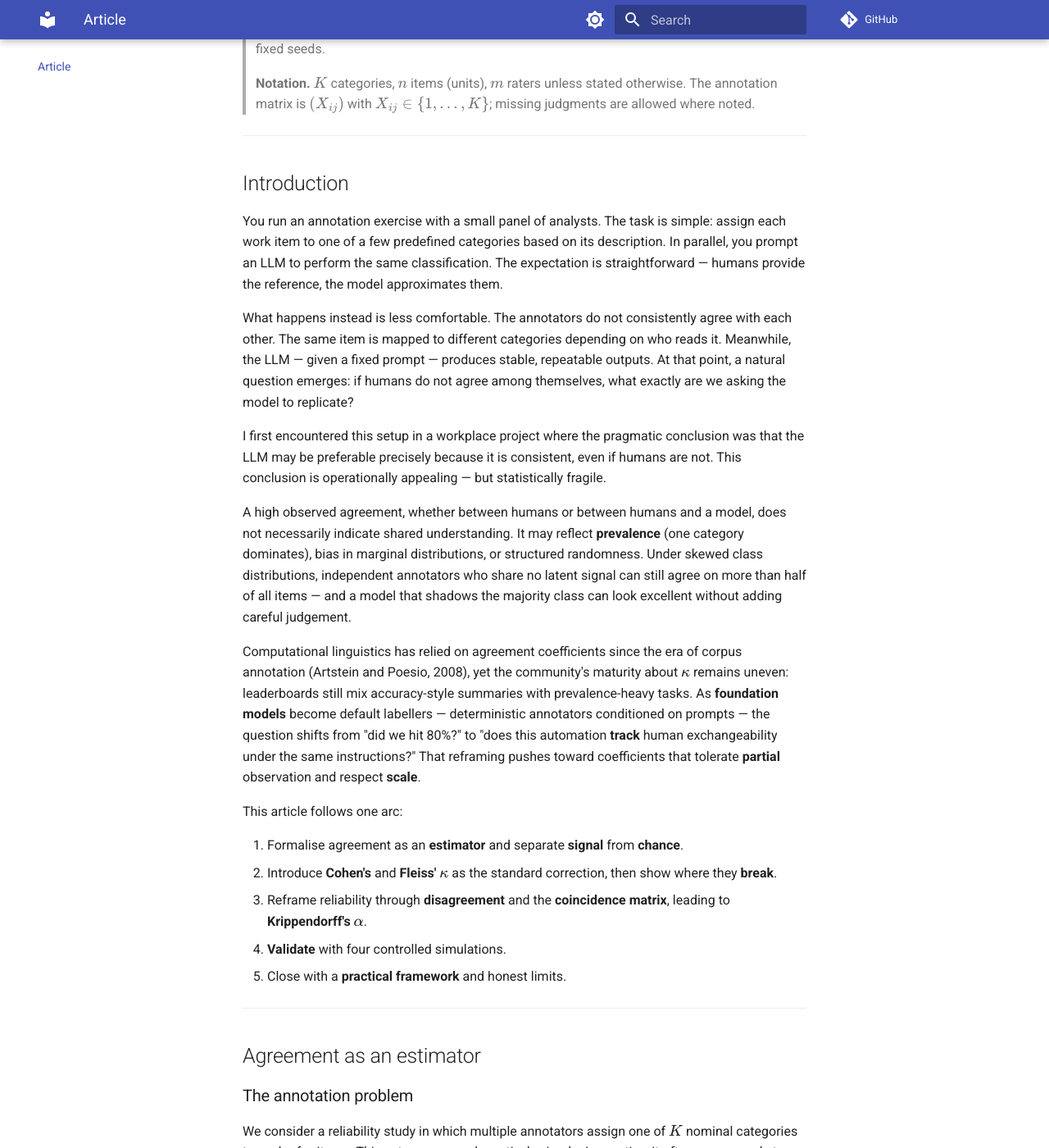
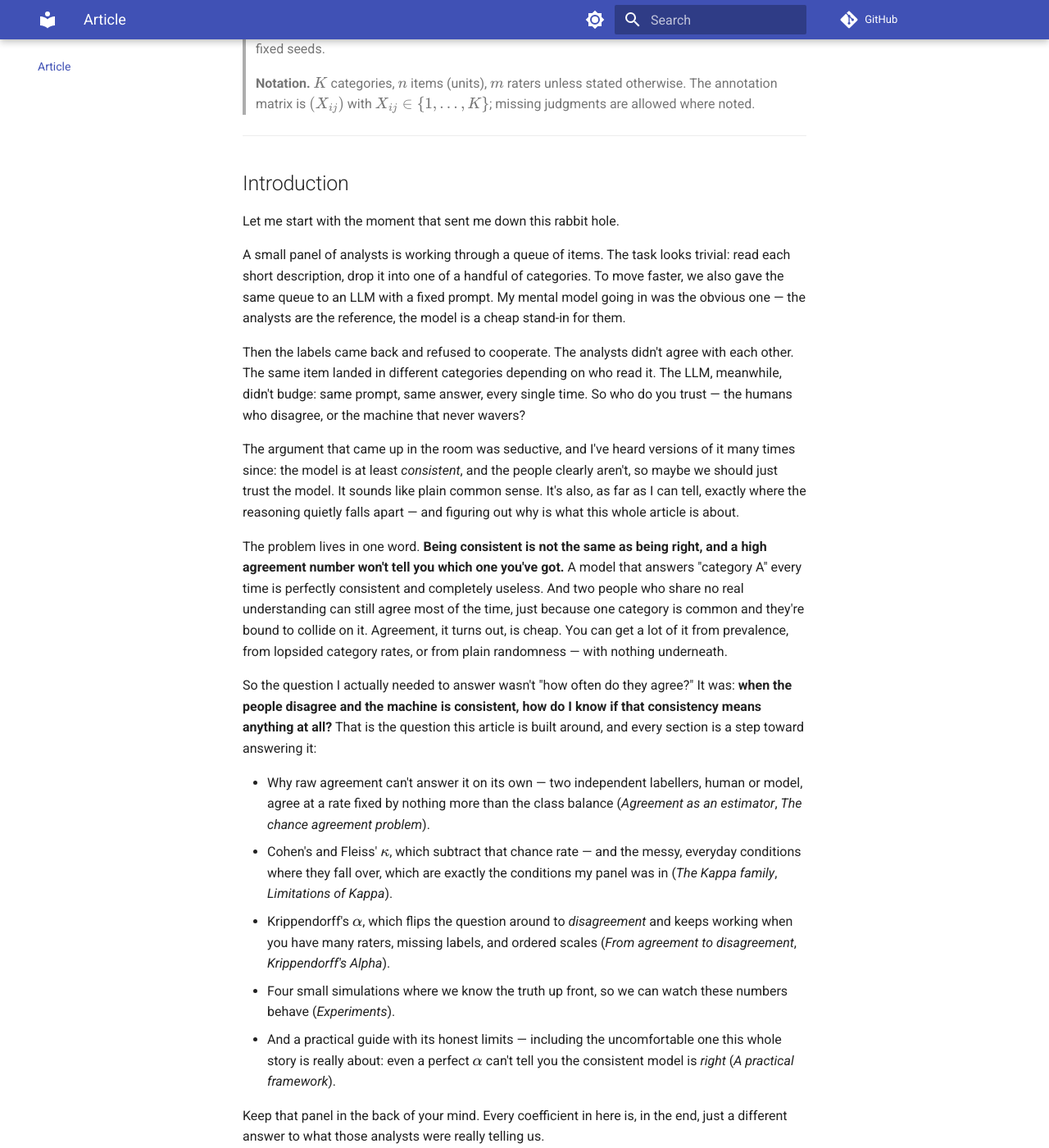
Before and after one commit to brunoramosmartins/krippendorff-alpha-article, an MkDocs documentation site: the page built from mkdocs_docs/article.md, in a window 1280 px wide and 1400 px high, scrolled down 838 px. Shown: the whole window at 82% size. Built offline with MkDocs 1.6.1 and Material for MkDocs 9.7.7, drawn with Linux system fonts in a browser that asks for light colours; comment, search, counter and statistics services are not loaded; some of the changed text lies outside the part shown.

Commit message:
content(article): rewrite intro in author voice around the LLM through-line
Plant a single controlling question, thread the LLM scenario through the
chance, Kappa-paradox, and Alpha sections, and reconcile the Experiment A
and D prose with the rebuilt figures.

```diff
--- a/article/krippendorff-alpha.md
+++ b/article/krippendorff-alpha.md
@@ -23,23 +23,25 @@ tags: statistics, annotation, inter-rater-agreement, nlp-evaluation
 
 ## Introduction
 
-You run an annotation exercise with a small panel of analysts. The task is simple: assign each work item to one of a few predefined categories based on its description. In parallel, you prompt an LLM to perform the same classification. The expectation is straightforward — humans provide the reference, the model approximates them.
+Let me start with the moment that sent me down this rabbit hole.
 
-What happens instead is less comfortable. The annotators do not consistently agree with each other. The same item is mapped to different categories depending on who reads it. Meanwhile, the LLM — given a fixed prompt — produces stable, repeatable outputs. At that point, a natural question emerges: if humans do not agree among themselves, what exactly are we asking the model to replicate?
+A small panel of analysts is working through a queue of items. The task looks trivial: read each short description, drop it into one of a handful of categories. To move faster, we also gave the same queue to an LLM with a fixed prompt. My mental model going in was the obvious one — the analysts are the reference, the model is a cheap stand-in for them.
 
-I first encountered this setup in a workplace project where the pragmatic conclusion was that the LLM may be preferable precisely because it is consistent, even if humans are not. This conclusion is operationally appealing — but statistically fragile.
+Then the labels came back and refused to cooperate. The analysts didn't agree with each other. The same item landed in different categories depending on who read it. The LLM, meanwhile, didn't budge: same prompt, same answer, every single time. So who do you trust — the humans who disagree, or the machine that never wavers?
 
-A high observed agreement, whether between humans or between humans and a model, does not necessarily indicate shared understanding. It may reflect **prevalence** (one category dominates), bias in marginal distributions, or structured randomness. Under skewed class distributions, independent annotators who share no latent signal can still agree on more than half of all items — and a model that shadows the majority class can look excellent without adding careful judgement.
+The argument that came up in the room was seductive, and I've heard versions of it many times since: the model is at least *consistent*, and the people clearly aren't, so maybe we should just trust the model. It sounds like plain common sense. It's also, as far as I can tell, exactly where the reasoning quietly falls apart — and figuring out why is what this whole article is about.
 
-Computational linguistics has relied on agreement coefficients since the era of corpus annotation (Artstein and Poesio, 2008), yet the community's maturity about $\kappa$ remains uneven: leaderboards still mix accuracy-style summaries with prevalence-heavy tasks. As **foundation models** become default labellers — deterministic annotators conditioned on prompts — the question shifts from "did we hit 80%?" to "does this automation **track** human exchangeability under the same instructions?" That reframing pushes toward coefficients that tolerate **partial** observation and respect **scale**.
+The problem lives in one word. **Being consistent is not the same as being right, and a high agreement number won't tell you which one you've got.** A model that answers "category A" every time is perfectly consistent and completely useless. And two people who share no real understanding can still agree most of the time, just because one category is common and they're bound to collide on it. Agreement, it turns out, is cheap. You can get a lot of it from prevalence, from lopsided category rates, or from plain randomness — with nothing underneath.
 
-This article follows one arc:
+So the question I actually needed to answer wasn't "how often do they agree?" It was: **when the people disagree and the machine is consistent, how do I know if that consistency means anything at all?** That is the question this article is built around, and every section is a step toward answering it:
 
-1. Formalise agreement as an **estimator** and separate **signal** from **chance**.
-2. Introduce **Cohen's** and **Fleiss'** $\kappa$ as the standard correction, then show where they **break**.
-3. Reframe reliability through **disagreement** and the **coincidence matrix**, leading to **Krippendorff's** $\alpha$.
-4. **Validate** with four controlled simulations.
-5. Close with a **practical framework** and honest limits.
+- Why raw agreement can't answer it on its own — two independent labellers, human or model, agree at a rate fixed by nothing more than the class balance (*Agreement as an estimator*, *The chance agreement problem*).
+- Cohen's and Fleiss' $\kappa$, which subtract that chance rate — and the messy, everyday conditions where they fall over, which are exactly the conditions my panel was in (*The Kappa family*, *Limitations of Kappa*).
+- Krippendorff's $\alpha$, which flips the question around to *disagreement* and keeps working when you have many raters, missing labels, and ordered scales (*From agreement to disagreement*, *Krippendorff's Alpha*).
+- Four small simulations where we know the truth up front, so we can watch these numbers behave (*Experiments*).
+- And a practical guide with its honest limits — including the uncomfortable one this whole story is really about: even a perfect $\alpha$ can't tell you the consistent model is *right* (*A practical framework*).
+
+Keep that panel in the back of your mind. Every coefficient in here is, in the end, just a different answer to what those analysts were really telling us.
 
 ---
 
@@ -47,7 +49,7 @@ This article follows one arc:
 
 ### The annotation problem
 
-We consider a reliability study in which multiple annotators assign one of $K$ nominal categories to each of $n$ items. This setup appears deceptively simple. In practice, it often corresponds to tasks such as categorising work items based on textual descriptions, assigning labels in NLP pipelines, or evaluating model outputs against human judgement.
+We consider a reliability study in which multiple annotators assign one of $K$ nominal categories to each of $n$ items. This setup appears deceptively simple. In practice, it often corresponds to tasks such as categorising work items based on textual descriptions, assigning labels in NLP pipelines, or evaluating model outputs against human judgement — the kind of corpus work computational linguistics has measured with agreement coefficients since Artstein and Poesio (2008).
 
 Crucially, **no ground truth is directly observed**. What we observe is a collection of human judgments, each shaped by interpretation, ambiguity, and individual bias. We are not measuring accuracy — we are measuring **consistency** of a measurement process under repeated application.
 
@@ -143,6 +145,8 @@ Suppose every matrix entry is drawn **independently** from $\pi$ (no shared late
 
 So **"random" does not mean "zero agreement"**; it means agreement at the **chance** level implied by the marginals. Any headline that cites $A_o$ without that context risks overstating reliability.
 
+This is also the cleanest way to see what the consistent LLM from the opening really is. A model pinned to a fixed prompt is Model 1 taken to the limit: perfectly predictable, and carrying no item-by-item signal of its own. Its steadiness is not evidence that it understands anything — it is what "no signal" looks like once you stop it from varying. That is precisely why we can't read its agreement with the panel at face value.
+
 ### Empirical check: convergence to $\sum_k \pi_k^2$
 
 The companion codebase simulates Model 1 annotators and tracks $A_o$ as item count grows. The simulation matches theory: empirical agreement concentrates on $\sum_k \pi_k^2$. If real data looked like this, the annotation process would carry no item-specific signal. Real studies usually violate that assumption — which is why we need coefficients that separate structured agreement from prevalence-driven overlap.
@@ -231,6 +235,8 @@ Clinicians have long documented **"high agreement but low kappa"** scenarios (Fe
 
 The companion codebase sweeps imbalance at fixed noise; Fleiss' $\kappa$ can sit far below raw agreement while $A_o$ stays in the "excellent" band on naive scales. The figure is not a proof; it is a **visual reminder** that **ranking models** by raw agreement can invert a ranking by $\kappa_F$ when class balance differs across conditions.
 
+This is exactly how a lazy model fools you. An LLM that quietly falls back on the majority class whenever it's unsure will rack up a gaudy raw-agreement score and a $\kappa_F$ hovering near zero. The raw number says "excellent"; the corrected one says "it's barely doing anything." If you only look at the first, you promote the model that learned to shrug.
+
 ![Fleiss' kappa versus class imbalance at fixed annotation noise (Kappa paradox).](../figures/kappa_paradox.png)
 
 ### Structural constraints
@@ -252,6 +258,8 @@ We need a coefficient that:
 3. Supports **distances** between values (ordinal steps, squared interval gaps, ratio penalties).
 
 Krippendorff's $\alpha$ is built for that role. It does not erase the need for careful **study design**: if instructions are ambiguous, no coefficient will rescue interpretability. What $\alpha$ offers is a **single algebraic skeleton** that extends from nominal through ratio scales and respects **pairable** information only — the same philosophical move as using **effective sample sizes** in other parts of statistics.
+
+This matters for the opening dilemma more than it first looks. The decision about whether to trust the consistent model is never made on a tidy, complete grid. It's made on real annotation data, where raters skip items, panels grow and shrink between batches, and some labels are ordered rather than just different. $\alpha$ is the coefficient that still hands you an honest number in that mess — which is the only place the question was ever going to be settled.
 
 ---
 
@@ -397,9 +405,9 @@ They are **synthetic** on purpose: closed-form targets exist for random labellin
 
 **Expectation.** $A_o \approx 1/K$; $\kappa_F \approx 0$; $\alpha \approx 0$.
 
-**Result.** Empirical curves match theory within tight tolerance. This is a **sanity check**, not a finding: chance-corrected coefficients vanish when there is no shared structure. The near-perfect overlap between the $A_o$ curve and $1/K$ is a property of the model, not a bug — we simulated exactly the analytic scenario.
+**Result.** The empirical curves land on theory within a tight tolerance. Read the figure as the introduction's claim made literal: the shaded band under the $A_o$ curve is agreement produced by pure chance, and at $K=2$ it swallows fully half of all items — from raters with nothing shared to say. Meanwhile $\kappa_F$ and $\alpha$ sit flat on zero, exactly where they belong when there is no structure to find. This is a sanity check, not a finding; the near-perfect overlap of $A_o$ and $1/K$ is the model behaving as designed, not a bug.
 
-![Experiment A: $A_o$, Fleiss' $\kappa_F$, and Krippendorff's $\alpha$ across $K$ for random i.i.d. raters.](../figures/exp_a_random_metrics.png)
+![Experiment A: raw agreement $A_o$ tracks the chance baseline $1/K$ (shaded region), reaching 0.5 at $K=2$, while Fleiss' $\kappa_F$ and Krippendorff's $\alpha$ stay at zero for random i.i.d. raters.](../figures/exp_a_random_metrics.png)
 
 ### Experiment B: the agreement trap
 
@@ -429,15 +437,17 @@ This region exists because $A_e = \sum_k \pi_k^2$ grows with class imbalance. Wh
 
 ### Experiment D: missing data
 
-**Setup.** Fixed balanced panel with moderate noise; inject MCAR missingness from 0% to 50%.
+**Setup.** Fixed balanced panel with moderate noise; inject MCAR missingness from 0% to 50% of cells.
 
-**Expectation.** Fleiss' formulation (complete matrix) becomes **undefined** or **NaN** once entries are missing; $\alpha$ **degrades gracefully** because it is defined on pairable units.
+**Expectation.** Fleiss' formulation needs a complete matrix, so it becomes **undefined** the moment any cell goes missing; $\alpha$ **degrades gracefully** because it is defined on pairable units.
 
-**Result.** $\alpha$ remains stable near its complete-data value while Fleiss drops out — a practical reason to prefer $\alpha$ in sparse annotation regimes. The **pairwise retention advantage** is key: $\alpha$ uses all available pair information per unit, while Fleiss requires the full grid. Dropping to complete cases introduces **complete-case bias** when missingness correlates with item difficulty or annotator workload.
+**Result.** Three curves tell the story. $\alpha$ barely moves — it uses every surviving pair, so it holds near its complete-data value all the way out to 50% missingness. Fleiss on the full matrix returns a number only at 0% and then drops out entirely. The tempting workaround — throw away every item with a missing cell and run Fleiss on what's left — is the third curve, and it exposes the real cost: under MCAR the deleted-case estimate stays roughly unbiased, but its variance balloons as the sample shrinks, and by 50% missingness only about **3%** of items survive intact. You end up estimating reliability from a sliver of your data and calling it robustness.
 
-Real annotators quit mid-batch, merge requests split reviewer pools, and LLM calls time out. $\alpha$'s coincidence logic is not magic — if missingness is **informative** (harder items are more often skipped), no coefficient is safe — but it avoids the **structural** failure mode of requiring imputation or row deletion just to return a number.
+Two honest caveats. That "roughly unbiased" holds only because the missingness here is **MCAR** — purely random. If it were **informative** instead (harder items skipped more often), complete-case deletion would bias the estimate itself, not just inflate its variance, and no coefficient would be safe. And $\alpha$ is not magic either; it simply refuses to fail **structurally**, the way a method that demands a full grid before it will return anything does.
 
-![Experiment D: $\alpha$ vs Fleiss' $\kappa$ as missing rate increases.](../figures/exp_d_missing_robustness.png)
+This is the least glamorous experiment and the one that matters most day to day. Real annotators quit halfway through a batch, review pools get reshuffled, and — back to the panel that opened this article — LLM calls time out and leave holes in the grid. The coefficient you want is the one that keeps answering when the data gets ragged, not the one that folds its arms.
+
+![Experiment D: Krippendorff's $\alpha$ holds near its complete-data value as MCAR missingness rises, while Fleiss' $\kappa$ is undefined beyond 0% missing and complete-case deletion keeps only a shrinking sliver of items.](../figures/exp_d_missing_robustness.png)
 
 ### Synthesis
 
@@ -499,7 +509,7 @@ $\alpha$ is not a silver bullet. It is not a substitute for **clear coding rules
 
 ## Conclusion
 
-We opened with a concrete scenario: annotators disagree, an LLM is consistent, and the temptation is to trust the number that looks best. The article's argument is that **high agreement can be misleading** under class imbalance and independent marginals — not that it is always misleading, but that without explicitly modelling chance, there is no way to tell.
+We started with the panel: the analysts disagreed, the LLM was consistent, and the pull was to trust whichever number looked best. The point of everything since is that **a high agreement number can be quietly misleading** under class imbalance and independent marginals — not that it always is, but that until you model chance explicitly, you simply can't tell the difference between real consensus and a coin that keeps landing the same way.
 
 Cohen's and Fleiss' $\kappa$ subtract a prevalence-aware baseline and improve interpretation, yet they buckle under **imbalance paradoxes**, **missing data**, and **inflexible** nominal scaffolding. Krippendorff's $\alpha$ reframes the question around **disagreement** weighted by meaningful distances, with a coincidence construction that absorbs **partial** observation patterns. The four experiments show, in controlled settings under two explicit data generating processes, that $\alpha$ behaves as theory demands: it vanishes under pure random labelling, flags the agreement trap, responds to panel composition, and survives missingness where Fleiss cannot.
 
```
